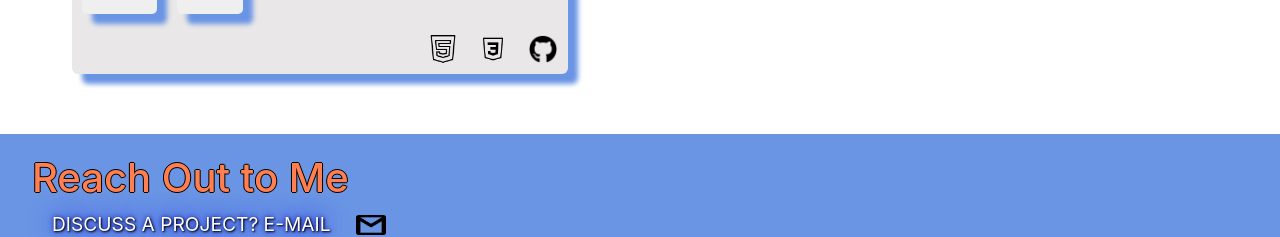
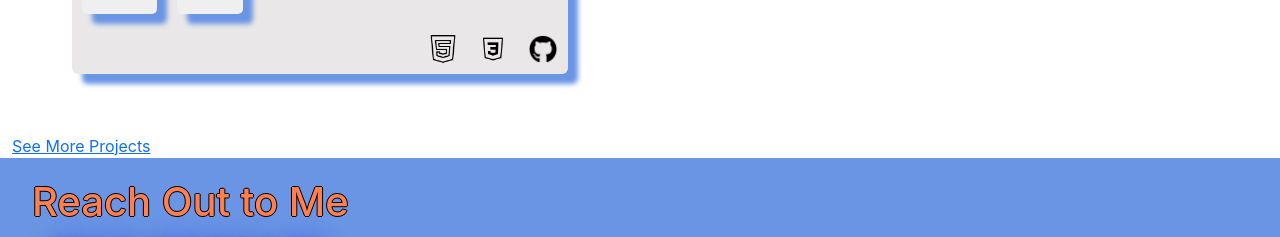
Before and after one commit to shAizi-Dev/portfolio, a React (Create React App) app: page / in a window 1280 px wide. Shown: the part 3340-3577 px from the top of the page. Built offline with nearby package versions, Linux system fonts and the light colour scheme.

Commit message:
commit change

```diff
--- a/src/Pages/Projects.js
+++ b/src/Pages/Projects.js
@@ -122,13 +122,9 @@ function Projects() {
             </div>
         </div>
         {/* second row */}
-        {/* <div className='row'>
-            <div className='project'>
-                <div className='card'>
-                    <a href='https://shaizidev.netlify.app/'>See More Projects </a>
-                </div>
-            </div>
-        </div> */}
+        <div>
+            <a href='https://shaizidev.netlify.app/'>See More Projects </a>
+        </div>
       </div>
     </div>
   )
```
